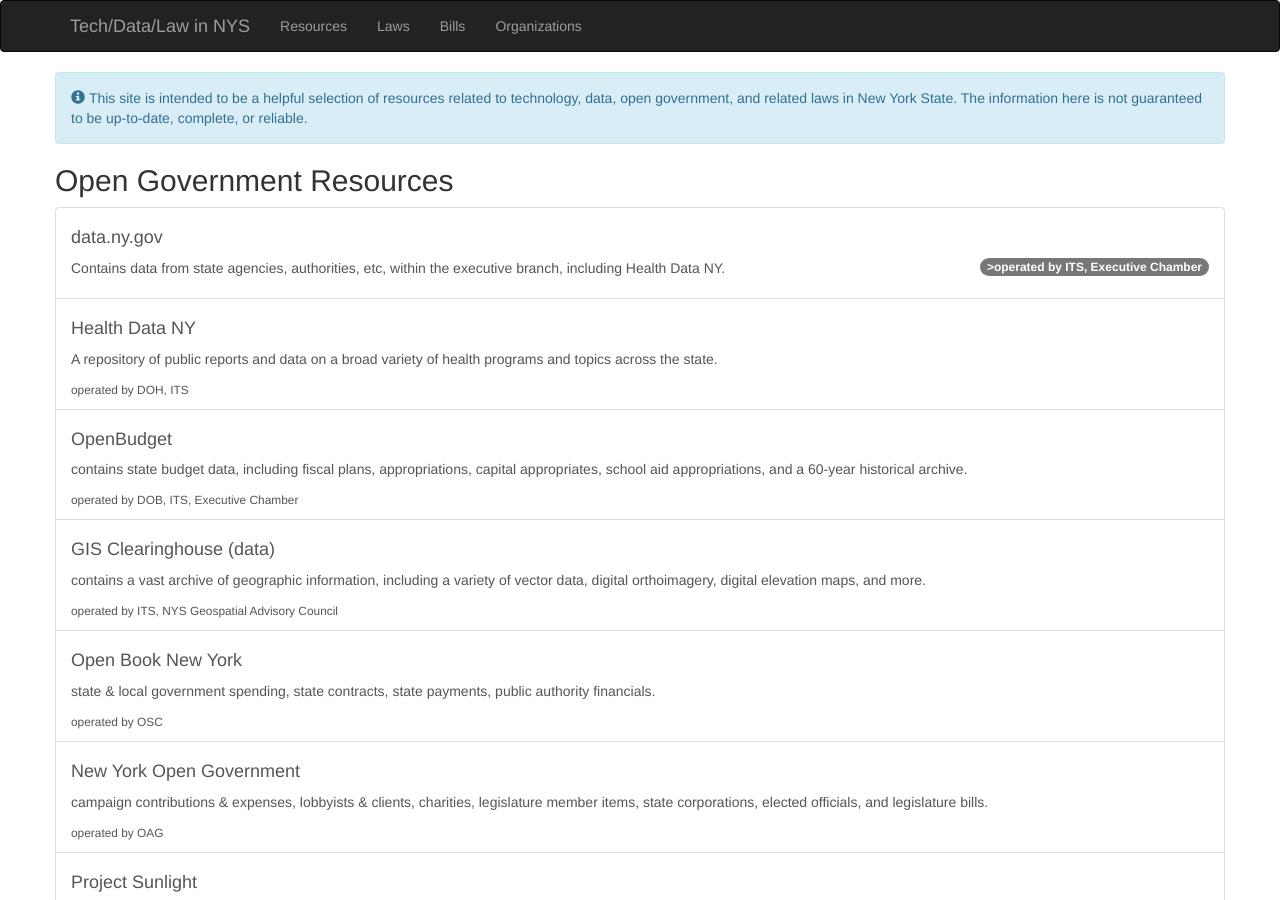
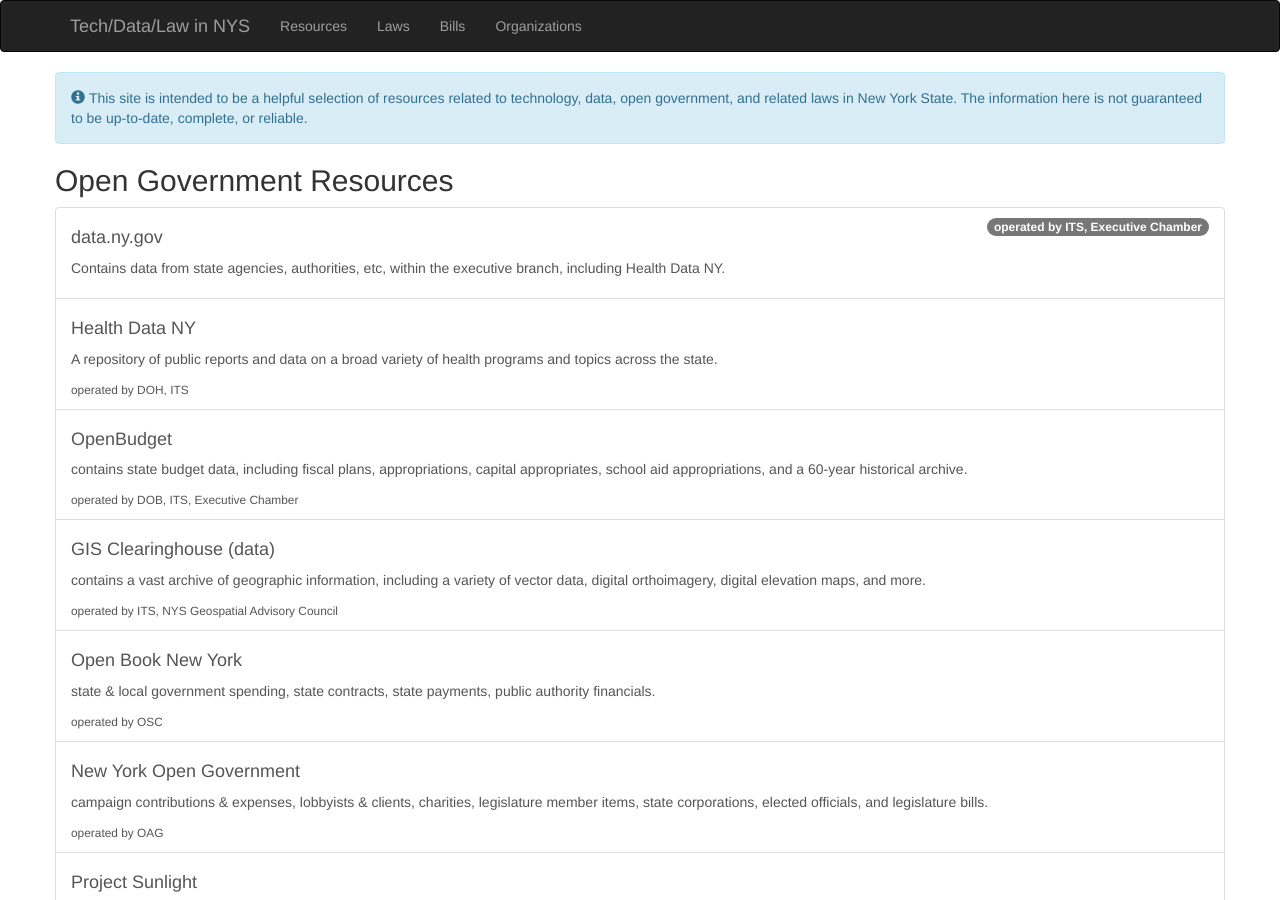
Before and after one commit to technickle/open-data-resources, a Jekyll site: the page built from resources/index.md, in a window 1280 px wide and 900 px high. Built offline with Jekyll 4.4.1, drawn with Linux system fonts in a browser that asks for light colours; nearby versions of some CDN libraries.

Commit message:
Update index.md

```diff
--- a/resources/index.md
+++ b/resources/index.md
@@ -7,8 +7,8 @@ layout: default
 
 <div class="list-group">
   <a class="list-group-item" href="https://data.ny.gov">
+    <span class="badge">operated by ITS, Executive Chamber</span>
     <h4>data.ny.gov</h4>
-    <span class="badge">>operated by ITS, Executive Chamber</span>
     <p>Contains data from state agencies, authorities, etc, within the executive branch, including Health Data NY.</p>
   </a>
   <a class="list-group-item" href="https://health.data.ny.gov">
```
